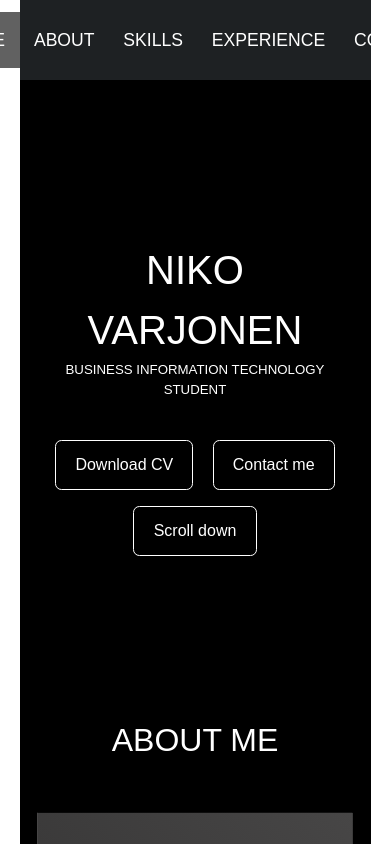
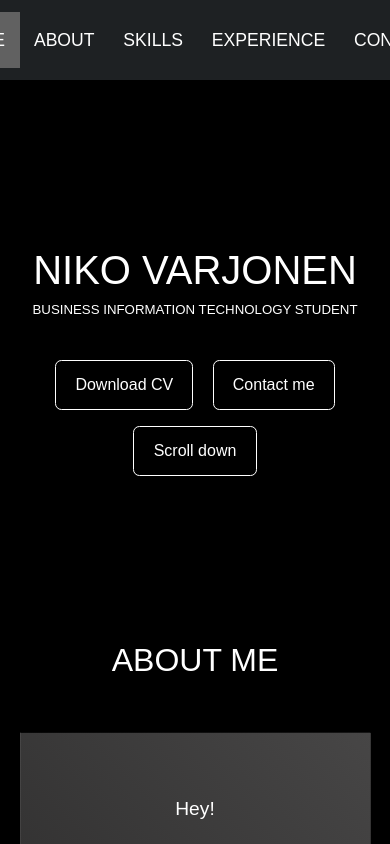
Before and after one commit to Nibbee/NikoVarjonen, a React (Create React App) app: page / in a window 390 px wide. Shown: the top 844 px of the page. Built offline with nearby package versions, Linux system fonts and the light colour scheme.

Commit message:
Updated styling

```diff
--- a/src/components/Experience.js
+++ b/src/components/Experience.js
@@ -13,7 +13,7 @@ const Experience = () => {
                     <div className="experience_content">
                         <h4>Job: IT Support</h4>
                         <h4>Time: 02.05.2022 -</h4>
-                        <h4>Task: IT support, customer service,</h4>
+                        <h4>Task: IT support, customer service</h4>
                     </div>
                 </div>
 
--- a/src/css/index.css
+++ b/src/css/index.css
@@ -118,6 +118,11 @@ a:hover {
     width: var(--container-width-sm);
   }
 
+  body {
+    margin-left: 0%;
+    margin-right: 0%;
+  }
+
   .section {
     margin-top: 6rem;
   }
```
